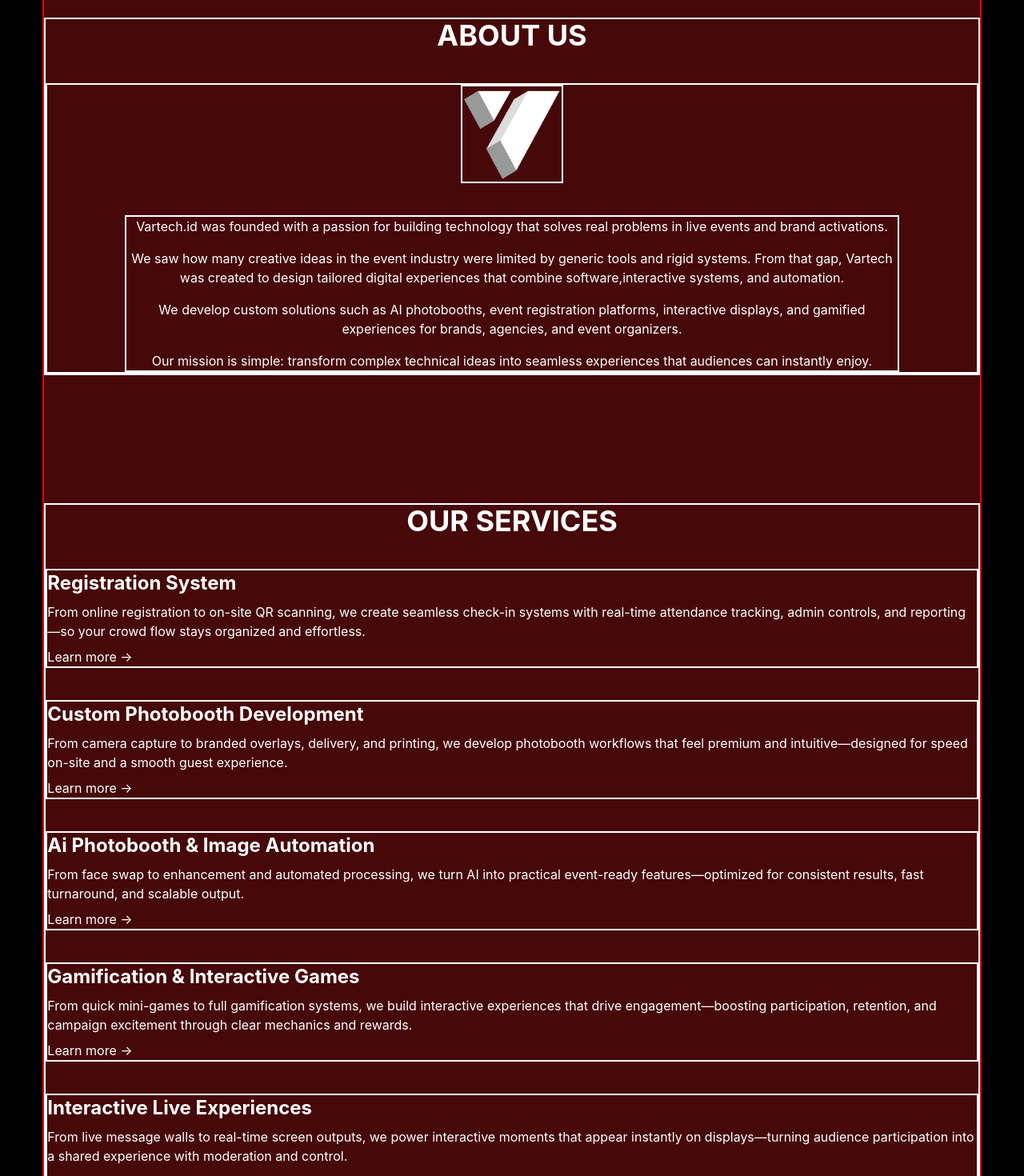
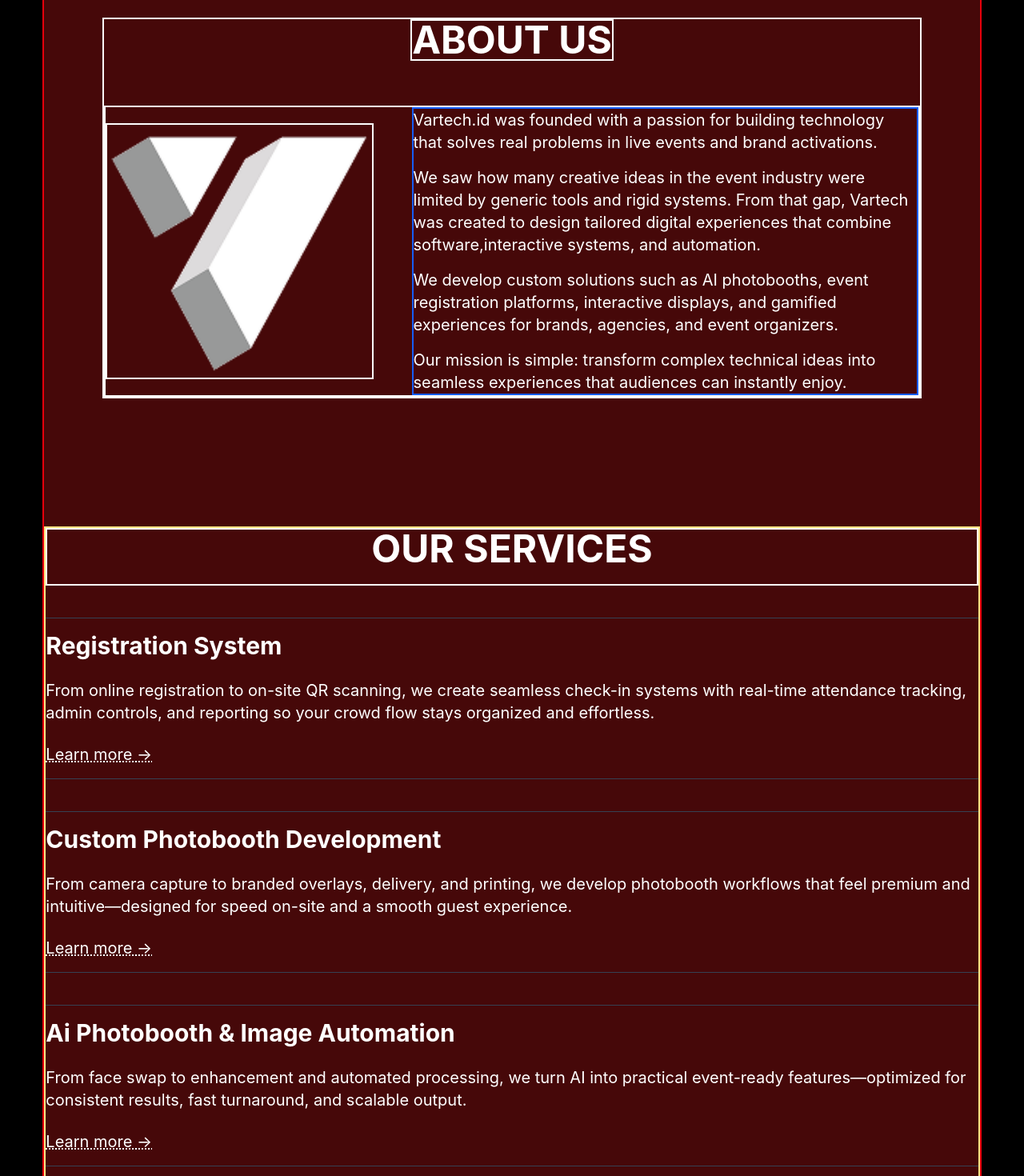
Before and after one commit to vartech-id/vartech-company-profile, a Nuxt app: page / in a window 1280 px wide. Shown: the part 940-2410 px from the top of the page at 80% size. Built offline with nearby package versions, Linux system fonts and the light colour scheme.

Commit message:
add about us section (styling and layout); services card minmal styling and layout;

```diff
--- a/app/components/AppHeader.vue
+++ b/app/components/AppHeader.vue
@@ -70,10 +70,10 @@
           </li>
           <li><NuxtLink to="/works" @click="closeMenu">Works</NuxtLink></li>
           <li>
-            <NuxtLink to="/contact" @click="closeMenu">Contact</NuxtLink>
+            <NuxtLink to="/blog" @click="closeMenu">Blog</NuxtLink>
           </li>
           <li>
-            <NuxtLink to="/blog" @click="closeMenu">Blog</NuxtLink>
+            <NuxtLink to="/contact" @click="closeMenu">Contact</NuxtLink>
           </li>
         </ul>
       </nav>
--- /dev/null
+++ b/app/pages/ai-photobooth.vue
@@ -0,0 +1,3 @@
+<template>
+    <h1>ai photobooth</h1>
+</template>
--- /dev/null
+++ b/app/pages/custom-photobooth.vue
@@ -0,0 +1,3 @@
+<template><h1>
+    custom photobooth
+</h1></template>
--- /dev/null
+++ b/app/pages/gamification.vue
@@ -0,0 +1,3 @@
+<template><h1>
+    gamification
+</h1></template>
--- a/app/pages/index.vue
+++ b/app/pages/index.vue
@@ -3,11 +3,11 @@
 </script>
 <template>
   <div
-    class="mx-auto flex flex-col w-11/12 gap-40 items-center justify-center md:w-11/12 sm:bg-blue-500 md:bg-amber-700 lg:bg-green-950 xl:bg-red-950 border-red-600 border-2"
+    class="mx-auto flex flex-col w-11/12 gap-40 items-center justify-center xl:max-w-7xl sm:bg-blue-500 md:bg-amber-700 lg:bg-green-950 xl:bg-red-950 border-red-600 border-2 pt-10 lg:pt-0"
   >
     <section
       aria-labelledby="hero-title"
-      class="flex w-full flex-col gap-12 pt-12 xl:w-3/4 lg:min-h-[calc(100svh-5rem)] lg:pt-0"
+      class="border-2 border-blue-600 flex w-full flex-col gap-12 pt-20 lg:min-h-[calc(100svh-5rem)] xl:w-full"
     >
       <div
         class="flex flex-col items-center gap-12 text-center lg:flex-1 lg:justify-center"
@@ -22,7 +22,7 @@
         </h1>
 
         <p
-          class="mx-auto max-w-4xl text-sm uppercase md:text-base lg:text-lg border-2 w-full"
+          class="mx-auto max-w-4xl text-sm uppercase md:text-base lg:text-lg border-2 w-full sm:w-5/6"
         >
           We build end-to-end tech solutions from ui/ux to development,
           integration, and deployment tailored for brands, events, products, and
@@ -46,17 +46,17 @@
 
     <section
       aria-labelledby="about"
-      class="border-2 flex flex-col gap-10 items-center"
+      class="border-2 flex flex-col gap-10 lg:gap-14 items-center sm:max-w-lg md:max-w-3xl lg:max-w-4xl xl:max-w-5xl"
     >
-      <h2 id="about" class="text-4xl font-bold uppercase">About Us</h2>
-      <div class="flex flex-col border-2 items-center gap-10">
+      <h2 id="about" class="text-3xl sm:text-4xl lg:text-5xl font-bold uppercase border-2">About Us</h2>
+      <div class="flex flex-col border-2 items-center gap-10 lg:flex-row lg:gap-12 ">
         <img
-          class="border-2 w-24 sm:w-32"
+          class="border-2 h-24 sm:h-30 md:h-38 lg:h-74 xl:h-80"
           :src="logoOnlySrc"
           alt="vartech logo only"
         />
         <div
-          class="text-sm sm:text-base flex flex-col gap-4 sm:text-center sm:w-5/6 border-2"
+          class="text-sm sm:text-base flex flex-col gap-4 sm:text-center lg:text-left border-2 border-blue-600  md:text-lg xl:text-xl"
         >
           <p>
             Vartech.id was founded with a passion for building technology that
@@ -82,58 +82,65 @@
     </section>
     <section
       aria-labelledby="services"
-      class="border-2 flex flex-col gap-10 items-center"
+      class="border-2 border-amber-200 grid gap-10 justify-center "
     >
-      <h2 id="services" class="text-4xl font-bold uppercase">Our Services</h2>
-      <article class="border-2 flex flex-col gap-2">
-        <h3 class="text-2xl font-bold">Registration System</h3>
-        <p class="text-base">
+      <h2 id="services" class="text-3xl sm:text-4xl lg:text-5xl font-bold uppercase border-2 text-center pb-5">Our Services</h2>
+      <article class="border-y border-gray-700 flex flex-col gap-4 md:gap-6 py-4">
+        <h3 class="text-3xl font-bold">Registration System</h3>
+        <p class="text-sm sm:text-base md:text-lg  lg:text-xl">
           From online registration to on-site QR scanning, we create seamless
           check-in systems with real-time attendance tracking, admin controls,
-          and reporting—so your crowd flow stays organized and effortless.
+          and reporting so your crowd flow stays organized and effortless.
         </p>
-        <a href="#">Learn more →</a>
+        <NuxtLink class="sm:text-base md:text-lg lg:text-xl underline decoration-dotted" to="/registration-system">Learn more →</NuxtLink>
       </article>
-      <article class="border-2 flex flex-col gap-2">
-        <h3 class="text-2xl font-bold">Custom Photobooth Development</h3>
-        <p class="text-base">
+      <article class="border-y border-gray-700 flex flex-col gap-4 md:gap-6 py-4">
+        <h3 class="text-3xl font-bold">Custom Photobooth Development</h3>
+        <p class="text-sm sm:text-base md:text-lg lg:text-xl">
           From camera capture to branded overlays, delivery, and printing, we
           develop photobooth workflows that feel premium and intuitive—designed
           for speed on-site and a smooth guest experience.
         </p>
-        <a href="#">Learn more →</a>
+        <NuxtLink class="sm:text-base md:text-lg lg:text-xl underline decoration-dotted" to="/custom-photobooth">Learn more →</NuxtLink>
       </article>
-      <article class="border-2 flex flex-col gap-2">
-        <h3 class="text-2xl font-bold">Ai Photobooth & Image Automation</h3>
-        <p class="text-base">
+      <article class="border-y border-gray-700 flex flex-col gap-4 md:gap-6 py-4">
+        <h3 class="text-3xl font-bold">Ai Photobooth & Image Automation</h3>
+        <p class="text-sm sm:text-base md:text-lg lg:text-xl">
           From face swap to enhancement and automated processing, we turn AI
           into practical event-ready features—optimized for consistent results,
           fast turnaround, and scalable output.
         </p>
-        <a href="#">Learn more →</a>
+        <NuxtLink class="sm:text-base md:text-lg lg:text-xl underline decoration-dotted" to="/ai-photobooth">Learn more →</NuxtLink>
       </article>
-      <article class="border-2 flex flex-col gap-2">
-        <h3 class="text-2xl font-bold">Gamification & Interactive Games</h3>
-        <p class="text-base">
+      <article class="border-y border-gray-700 flex flex-col gap-4 md:gap-6 py-4">
+        <h3 class="text-3xl font-bold">Gamification & Interactive Games</h3>
+        <p class="text-sm sm:text-base md:text-lg lg:text-xl">
           From quick mini-games to full gamification systems, we build
-          interactive experiences that drive engagement—boosting participation,
+          interactive experiences that drive engagement boosting participation,
           retention, and campaign excitement through clear mechanics and
           rewards.
         </p>
-        <a href="#">Learn more →</a>
+        <NuxtLink class="sm:text-base md:text-lg lg:text-xl underline decoration-dotted" to="/gamification">Learn more →</NuxtLink>
       </article>
-      <article class="border-2 flex flex-col gap-2">
-        <h3 class="text-2xl font-bold">Interactive Live Experiences</h3>
-        <p class="text-base">
+      <article class="border-y border-gray-700 flex flex-col gap-4 md:gap-6 py-4">
+        <h3 class="text-3xl font-bold">Interactive Live Experiences</h3>
+        <p class="text-sm sm:text-base md:text-lg lg:text-xl">
           From live message walls to real-time screen outputs, we power
-          interactive moments that appear instantly on displays—turning audience
+          interactive moments that appear instantly on displays turning audience
           participation into a shared experience with moderation and control.
         </p>
-        <a href="#">Learn more →</a>
+        <NuxtLink class="sm:text-base md:text-lg lg:text-xl underline decoration-dotted" to="interactive-experience">Learn more →</NuxtLink>
       </article>
-      <a href="#" class="border-2 p-2 px-4">View All</a>
+      <NuxtLink to="/services" class="border-2 p-2 px-4 w-24 mx-auto">View All</NuxtLink>
     </section>
     <section id="works">Works</section>
     <section id="contact">Contact</section>
   </div>
 </template>
+<style scoped>
+@media (max-width: 387px) {
+  #hero-title {
+    font-size: 2.5rem;
+  }
+}
+</style>
--- /dev/null
+++ b/app/pages/interactive-experience.vue
@@ -0,0 +1 @@
+<template><h1>inteactive experience</h1></template>
--- /dev/null
+++ b/app/pages/registration-system.vue
@@ -0,0 +1 @@
+<template><h1>registration system</h1></template>
```
